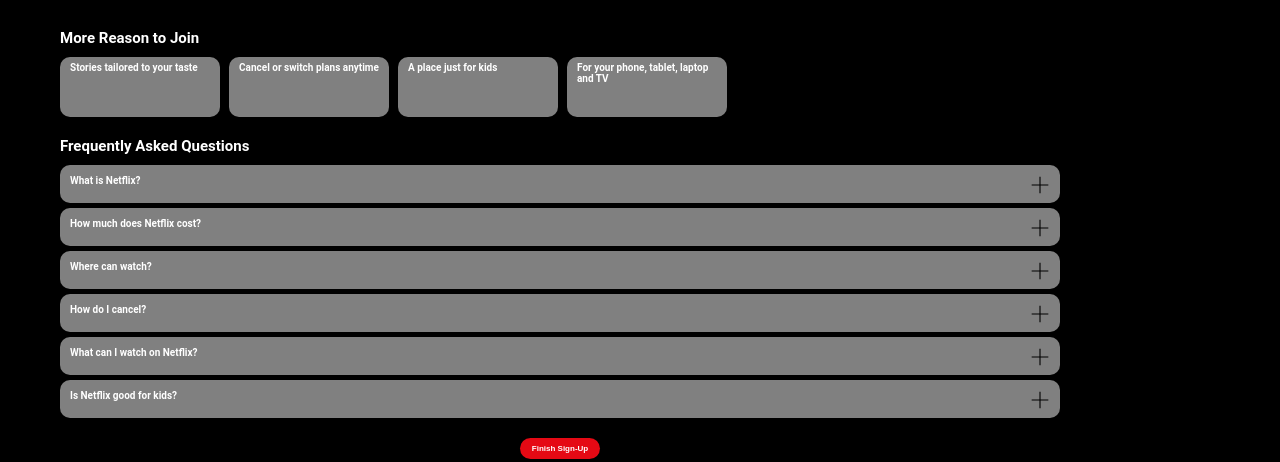
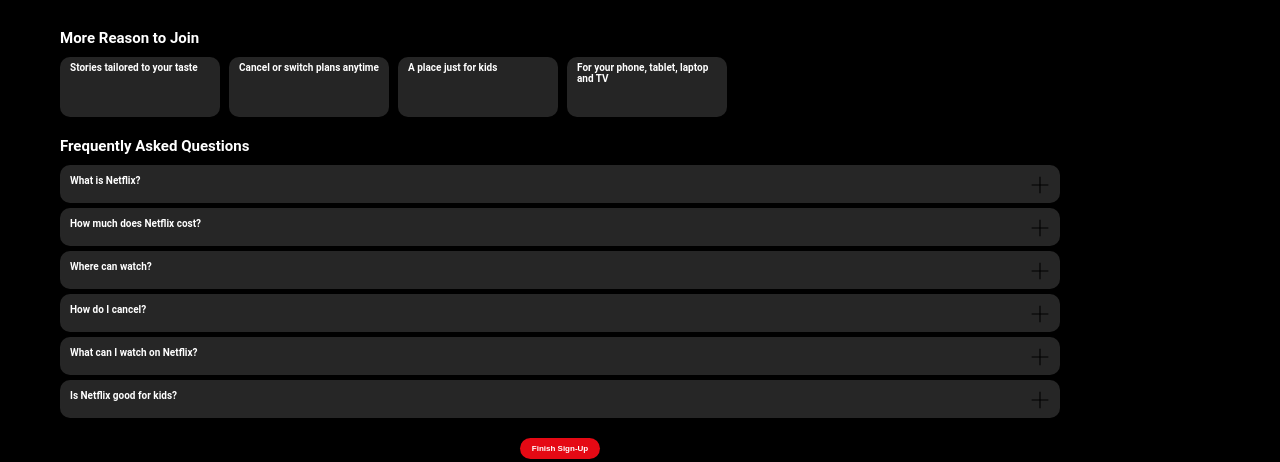
Before and after one commit to koladeFaith/netflix-clone, a plain HTML site: page index.html in a window 1280 px wide. Shown: the part 740-1202 px from the top of the page. Drawn offline with Linux system fonts and the light colour scheme; a web font is replaced by a local one.

Commit message:
Section-3 completed

```diff
--- a/style.css
+++ b/style.css
@@ -147,7 +147,7 @@
   gap: 9px;
 }
 .card {
-  background-color: gray;
+  background-color: #f1f1f127;
   border-radius: 10px;
   width: 160px;
   height: 60px;
@@ -163,7 +163,7 @@
 .card-2 {
   height: 38px;
   border-radius: 10px;
-  background-color: gray;
+  background-color: #f1f1f128;
   margin-bottom: 5px;
 }
 .card-2:hover {
```
